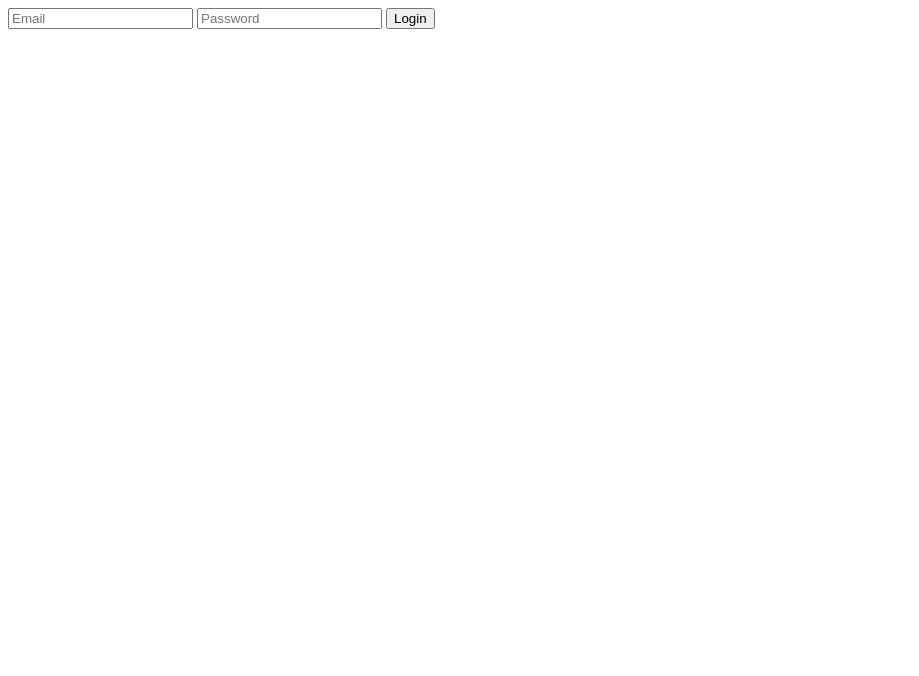
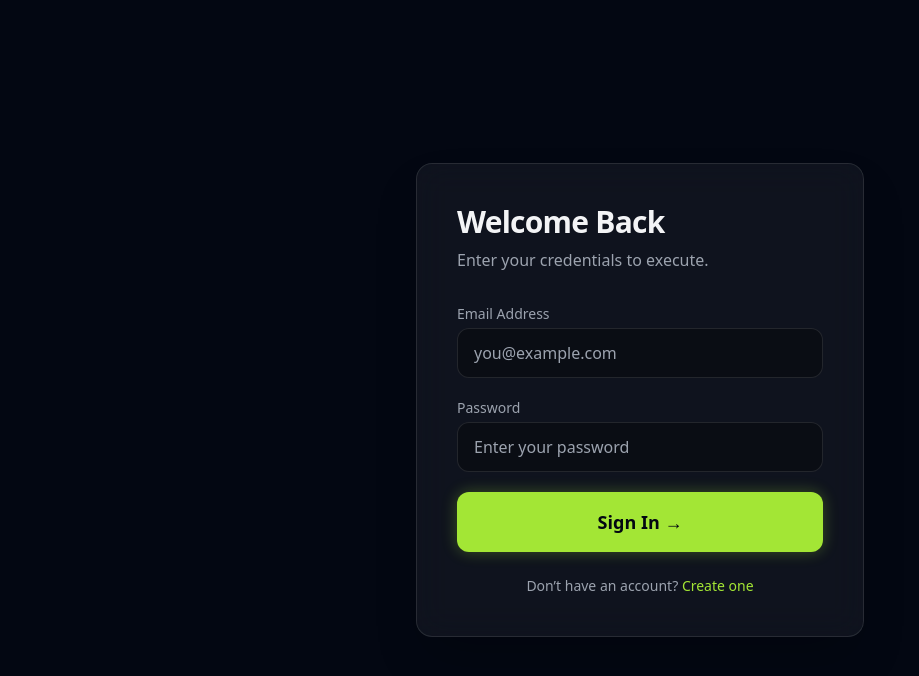
Before and after one commit to johncalvin546-arch/transform90-site, a plain HTML site: page login.html in a window 1280 px wide. Shown: the whole page, without its empty margins (0-919 px from the left). Drawn offline with nearby package versions, Linux system fonts and the light colour scheme; files that its build step writes are made by us from their sources.

Commit message:
Refactor login.html with Tailwind CSS and Supabase

```diff
--- a/login.html
+++ b/login.html
@@ -1,21 +1,72 @@
-<input id="email" placeholder="Email">
-<input id="password" type="password" placeholder="Password">
-<button onclick="login()">Login</button>
+<!DOCTYPE html>
+<html lang="en">
+<head>
+    <meta charset="UTF-8" />
+    <meta name="viewport" content="width=device-width, initial-scale=1.0" />
+    <title>Log In | ELEVATE90</title>
 
-<script>
-async function login() {
-  const email = document.getElementById("email").value
-  const password = document.getElementById("password").value
+    <script src="https://cdn.tailwindcss.com"></script>
+    <link rel="stylesheet" href="css/styles.css" />
+    <script src="https://cdn.jsdelivr.net/npm/@supabase/supabase-js@2"></script>
+</head>
+<body class="bg-gray-950 text-gray-100 min-h-screen flex items-center justify-center p-4 font-sans selection:bg-lime-400 selection:text-gray-900">
 
-  const { data, error } = await supabase.auth.signInWithPassword({
-    email,
-    password
-  })
+    <div class="glass-panel max-w-md w-full rounded-2xl p-8 md:p-10 shadow-2xl">
+        <h1 class="text-3xl font-bold mb-2 tracking-tight">Welcome Back</h1>
+        <p class="text-gray-400 mb-8">Enter your credentials to execute.</p>
 
-  if (error) {
-    alert(error.message)
-  } else {
-    window.location.href = "/dashboard-pro.html"
-  }
-}
-</script>
+        <div id="error-msg" class="hidden mb-4 p-3 bg-red-500/20 border border-red-500/50 text-red-400 rounded-lg text-sm"></div>
+
+        <form id="login-form" class="space-y-5">
+            <div>
+                <label for="email" class="block text-sm font-medium text-gray-400 mb-1">Email Address</label>
+                <input
+                    type="email"
+                    id="email"
+                    required
+                    class="glass-input w-full px-4 py-3 rounded-xl focus:ring-0"
+                    placeholder="you@example.com"
+                />
+            </div>
+
+            <div>
+                <label for="password" class="block text-sm font-medium text-gray-400 mb-1">Password</label>
+                <input
+                    type="password"
+                    id="password"
+                    required
+                    class="glass-input w-full px-4 py-3 rounded-xl focus:ring-0"
+                    placeholder="Enter your password"
+                />
+            </div>
+
+            <button
+                type="submit"
+                id="submit-btn"
+                class="w-full bg-lime-400 text-gray-950 font-bold py-4 rounded-xl hover:bg-lime-500 transition-all text-lg shadow-[0_0_15px_rgba(163,230,53,0.3)]"
+            >
+                Sign In →
+            </button>
+        </form>
+
+        <p class="mt-6 text-center text-gray-400 text-sm">
+            Don’t have an account?
+            <a href="signup.html" class="text-lime-400 hover:text-lime-300">Create one</a>
+        </p>
+    </div>
+
+    <script src="js/supabase-client.js"></script>
+    <script src="js/auth.js"></script>
+
+    <script>
+        document.addEventListener('DOMContentLoaded', async () => {
+            await checkSession(false, true);
+
+            const form = document.getElementById('login-form');
+            if (form) {
+                form.addEventListener('submit', handleLogin);
+            }
+        });
+    </script>
+</body>
+</html>
```
